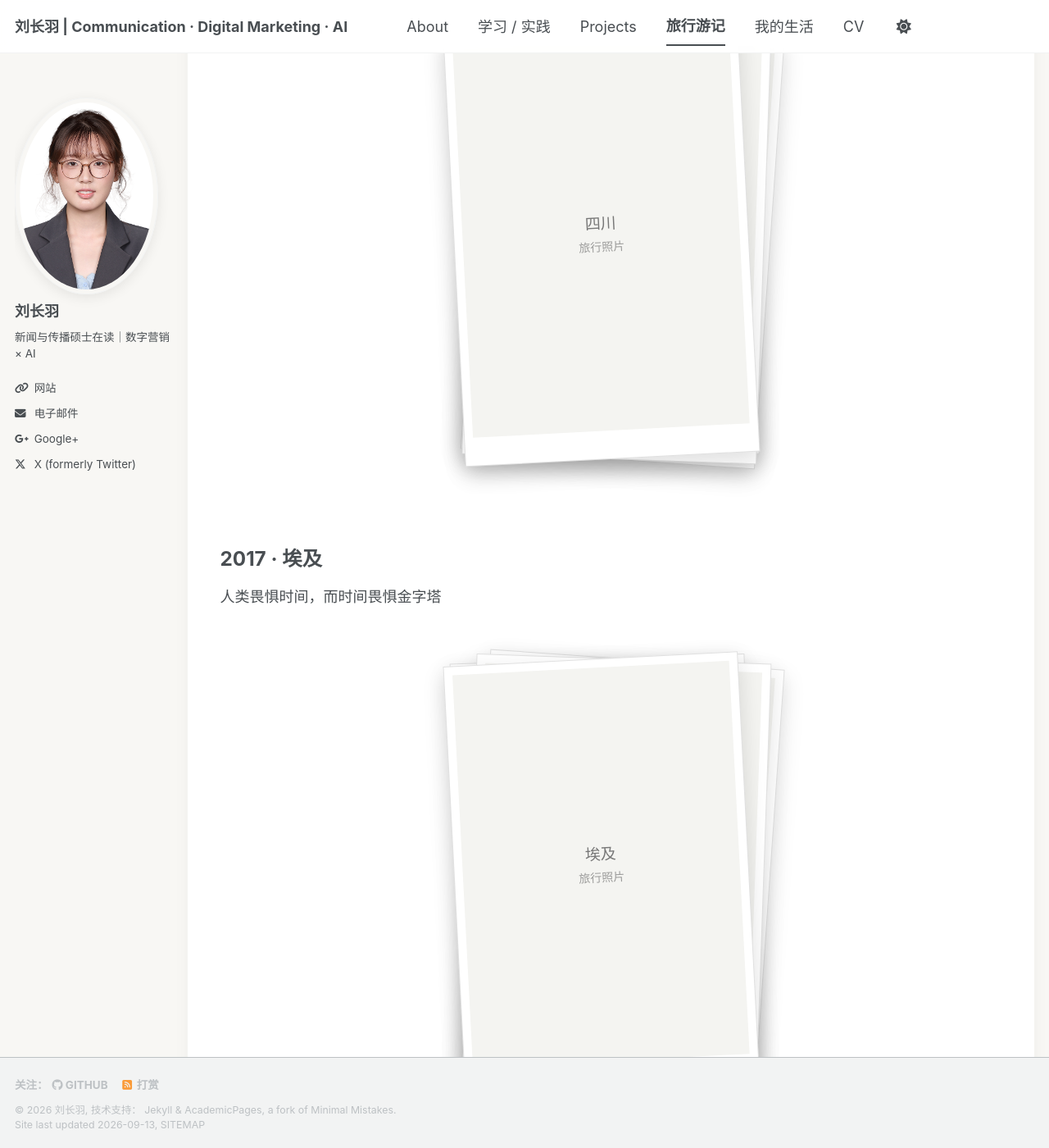
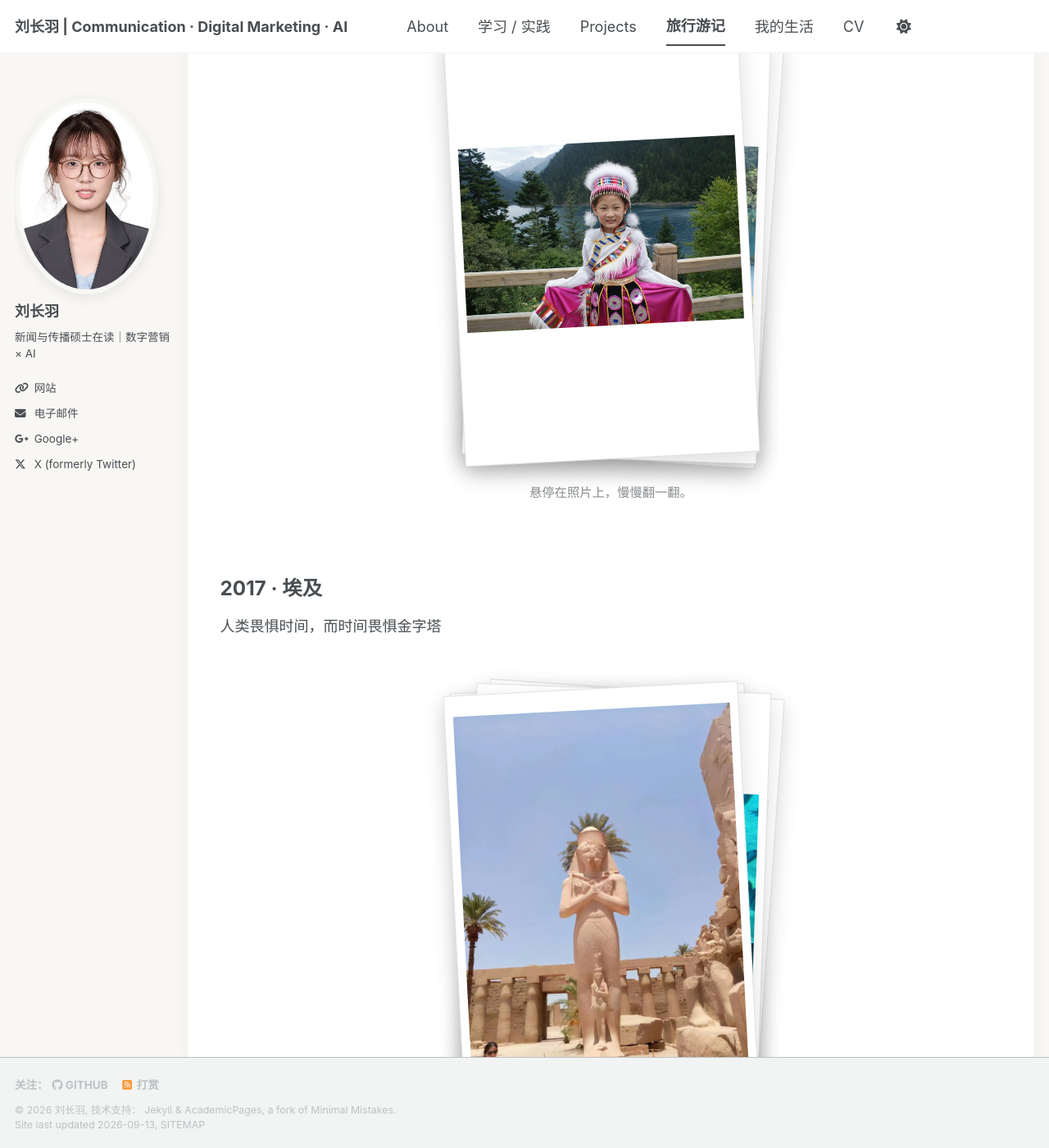
Before and after one commit to lunaalovegood2004-del/lunaalovegood2004-del.github.io, a Jekyll site: the page built from _pages/travel.md, in a window 1280 px wide and 1400 px high, scrolled down 478 px. Shown: the whole window at 82% size. Built offline with Jekyll 4.4.1, drawn with Linux system fonts in a browser that asks for light colours; a style sheet for code colours, icons or effects is not loaded.

Commit message:
添加四川和埃及旅行照片并保持旅行照片样式统一

```diff
--- a/_pages/travel.md
+++ b/_pages/travel.md
@@ -17,23 +17,23 @@ author: "Name Name"
   <section class="travel-memory">
     <h3>2011 · 四川</h3><p>大熊猫和九寨沟</p>
     <div class="travel-photo-stack" aria-label="2011年四川旅行照片">
-      <div class="travel-photo-card"><div class="travel-photo-placeholder">四川<br><small>旅行照片</small></div></div>
-      <div class="travel-photo-card"><div class="travel-photo-placeholder">四川<br><small>旅行照片</small></div></div>
-      <div class="travel-photo-card"><div class="travel-photo-placeholder">四川<br><small>旅行照片</small></div></div>
-      <div class="travel-photo-card"><div class="travel-photo-placeholder">四川<br><small>旅行照片</small></div></div>
+      <div class="travel-photo-card"><img src="{{ '/images/IMG_5185四川.JPG' | relative_url }}" alt="2011年四川旅行照片 1"></div>
+      <div class="travel-photo-card"><img src="{{ '/images/IMG_5186四川.JPG' | relative_url }}" alt="2011年四川旅行照片 2"></div>
+      <div class="travel-photo-card"><img src="{{ '/images/IMG_5187四川.JPG' | relative_url }}" alt="2011年四川旅行照片 3"></div>
+      <div class="travel-photo-card"><img src="{{ '/images/IMG_5188四川.JPG' | relative_url }}" alt="2011年四川旅行照片 4"></div>
     </div>
-    <p class="travel-photo-hint"></p>
+    <p class="travel-photo-hint">悬停在照片上，慢慢翻一翻。</p>
   </section>
 
   <section class="travel-memory">
     <h3>2017 · 埃及</h3><p>人类畏惧时间，而时间畏惧金字塔</p>
     <div class="travel-photo-stack" aria-label="2017年埃及旅行照片">
-      <div class="travel-photo-card"><div class="travel-photo-placeholder">埃及<br><small>旅行照片</small></div></div>
-      <div class="travel-photo-card"><div class="travel-photo-placeholder">埃及<br><small>旅行照片</small></div></div>
-      <div class="travel-photo-card"><div class="travel-photo-placeholder">埃及<br><small>旅行照片</small></div></div>
-      <div class="travel-photo-card"><div class="travel-photo-placeholder">埃及<br><small>旅行照片</small></div></div>
+      <div class="travel-photo-card"><img src="{{ '/images/IMG_5209.埃及JPG.JPG' | relative_url }}" alt="2017年埃及旅行照片 1"></div>
+      <div class="travel-photo-card"><img src="{{ '/images/IMG_5210埃及.JPG' | relative_url }}" alt="2017年埃及旅行照片 2"></div>
+      <div class="travel-photo-card"><img src="{{ '/images/IMG_5211埃及.JPG' | relative_url }}" alt="2017年埃及旅行照片 3"></div>
+      <div class="travel-photo-card"><img src="{{ '/images/IMG_5212埃及.JPG' | relative_url }}" alt="2017年埃及旅行照片 4"></div>
     </div>
-    <p class="travel-photo-hint"></p>
+    <p class="travel-photo-hint">悬停在照片上，慢慢翻一翻。</p>
   </section>
 
   <section class="travel-memory">
```
